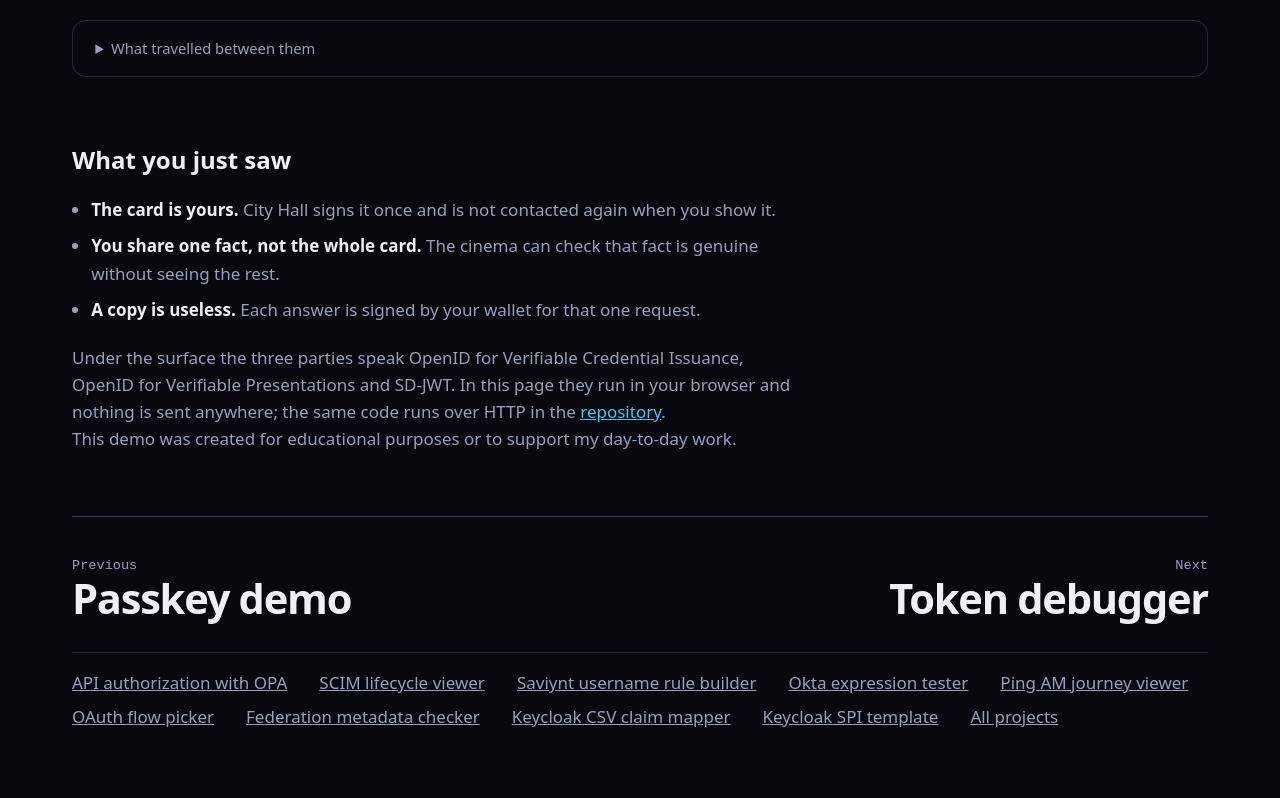
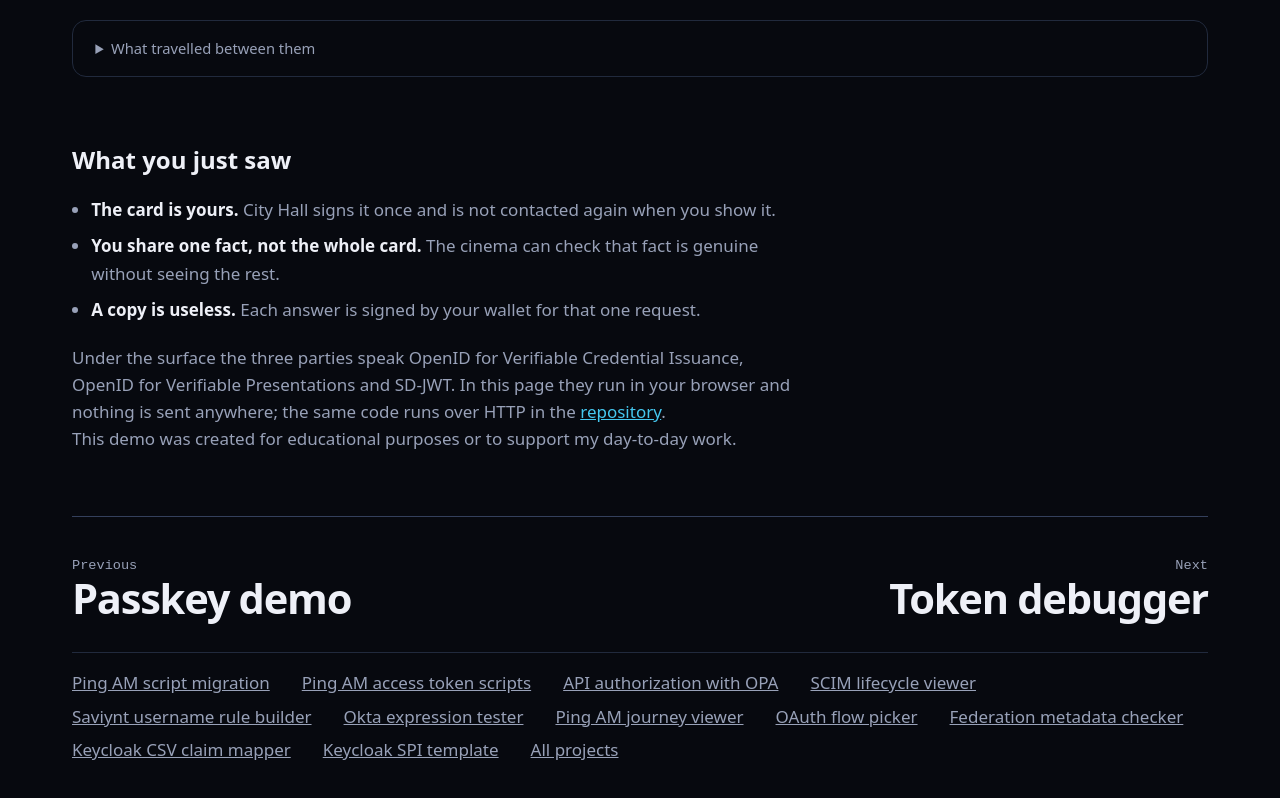
Before and after one commit to ivan-guirola/openid4vc-demo, a website built with Vite: page index.html in a window 1280 px wide. Shown: the part 813-1611 px from the top of the page. Built offline with nearby package versions, Linux system fonts and the light colour scheme.

Commit message:
Link the Ping AM script tools

```diff
--- a/index.html
+++ b/index.html
@@ -139,6 +139,8 @@
           <a href="https://ivan-guirola.github.io/tools/debugger/"><span>Next</span><strong>Token debugger</strong></a>
         </div>
         <p class="more-rest">
+          <a href="https://ivan-guirola.github.io/tools/am-script-migration/">Ping AM script migration</a>
+          <a href="https://ivan-guirola.github.io/tools/am-token-scripts/">Ping AM access token scripts</a>
           <a href="https://ivan-guirola.github.io/tools/opa/">API authorization with OPA</a>
           <a href="https://ivan-guirola.github.io/tools/scim-lifecycle/">SCIM lifecycle viewer</a>
           <a href="https://ivan-guirola.github.io/tools/saviynt-username/">Saviynt username rule builder</a>
```
